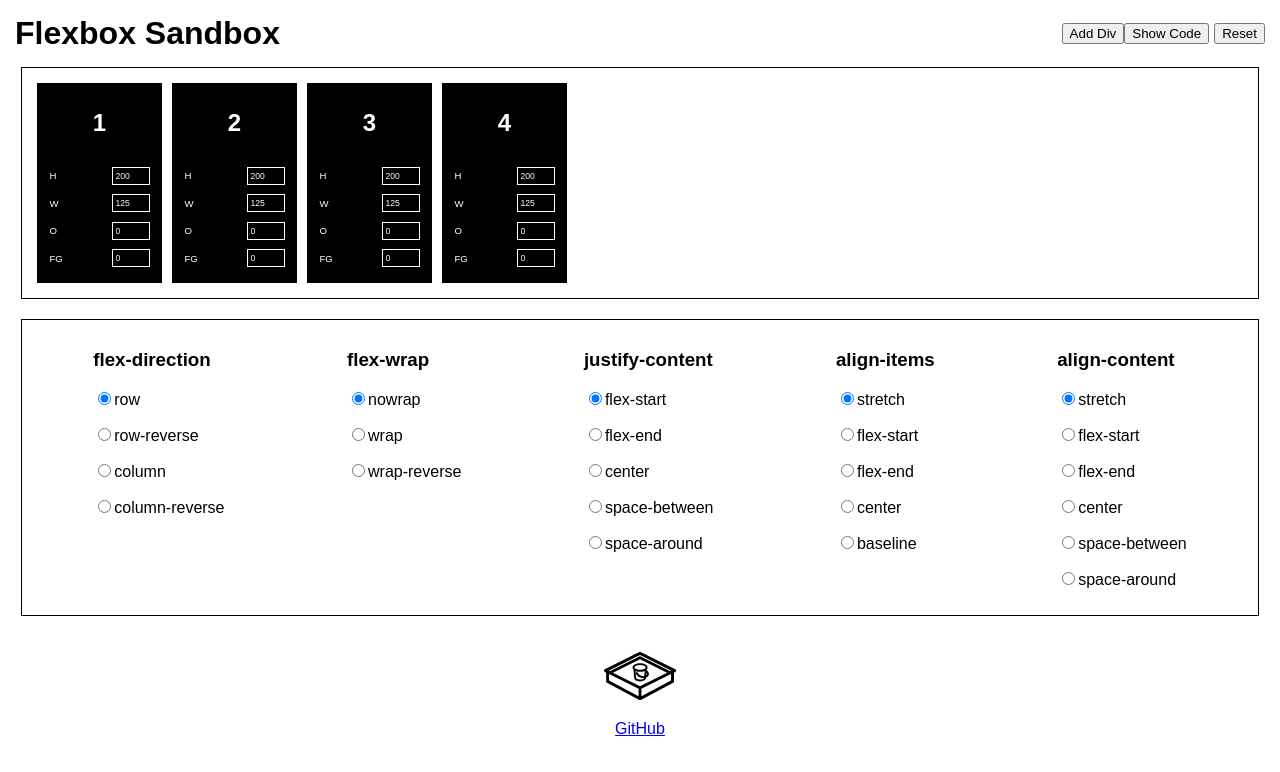
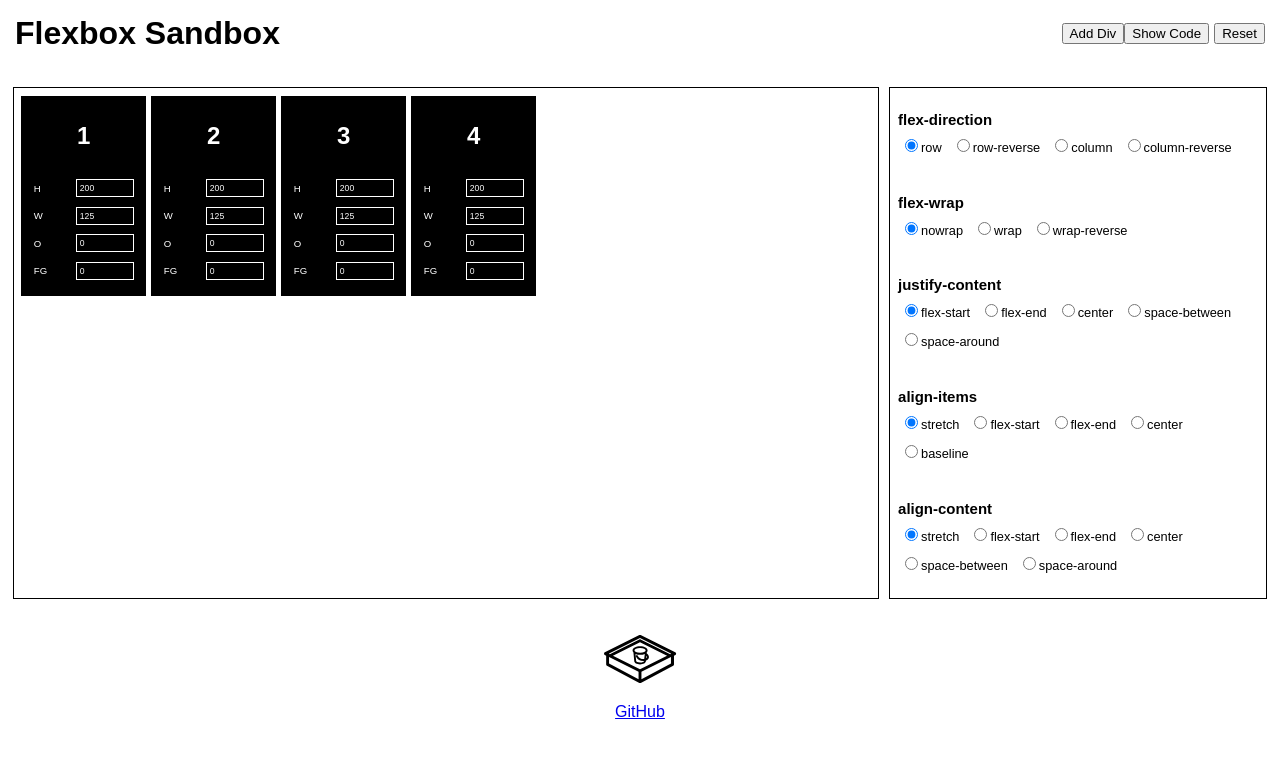
Before and after one commit to marissa27/flex-sandbox, a React (Create React App) app: page / in a window 1280 px wide. Shown: the top 772 px of the page. Built offline with nearby package versions, Linux system fonts and the light colour scheme.

Commit message:
Adjust app styling.

```diff
--- a/src/index.css
+++ b/src/index.css
@@ -22,11 +22,21 @@ h1 {
   margin: 0 5px 0 0;
 }
 
+.main-wrapper {
+  display: flex;
+  justify-content: space-between;
+  align-items: center;
+  width: 98%;
+  margin: 0 auto;
+}
+
 /* Flex Parent Section */
 .flex-parent {
-  width: 95%;
-  margin: 10px auto;
-  padding: 10px;
+  width: 70%;
+  height: 500px;
+  overflow: scroll;
+  margin: 0 10px 0 0;
+  padding: 5px;
   border: 1px solid black;
 }
 
@@ -38,7 +48,7 @@ h1 {
   align-items: center;
   color: #fff;
   background-color: #000;
-  margin: 5px;
+  margin: 2.5px;
 }
 
 .input-wrapper {
@@ -49,7 +59,7 @@ h1 {
   border: 1px solid white;
   background-color: transparent;
   color: white;
-  width: 30%;
+  width: 50%;
   font-size: .9em;
   padding: 3px;
 }
@@ -61,16 +71,35 @@ h1 {
   font-size: 0.6em;
 }
 
-
-
 /* Flex Controls Section */
 .flex-controls {
   display: flex;
-  justify-content: space-around;;
-  width: 95%;
+  flex-direction: column;
+  justify-content: space-around;
+  width: 30%;
+  height: 500px;
+  overflow: auto;
   margin: 20px auto;
-  padding: 10px;
+  padding: 5px;
   border: 1px solid black;
+  font-size: 0.8em;
+}
+
+.control-list {
+  margin: 5px 0;
+}
+
+.control-list h3 {
+  margin: 3px;
+}
+
+.prop-wrap {
+  display: flex;
+  flex-wrap: wrap;
+}
+
+.flex-prop {
+  margin: 5px;
 }
 
 /* Footer Section */
```
